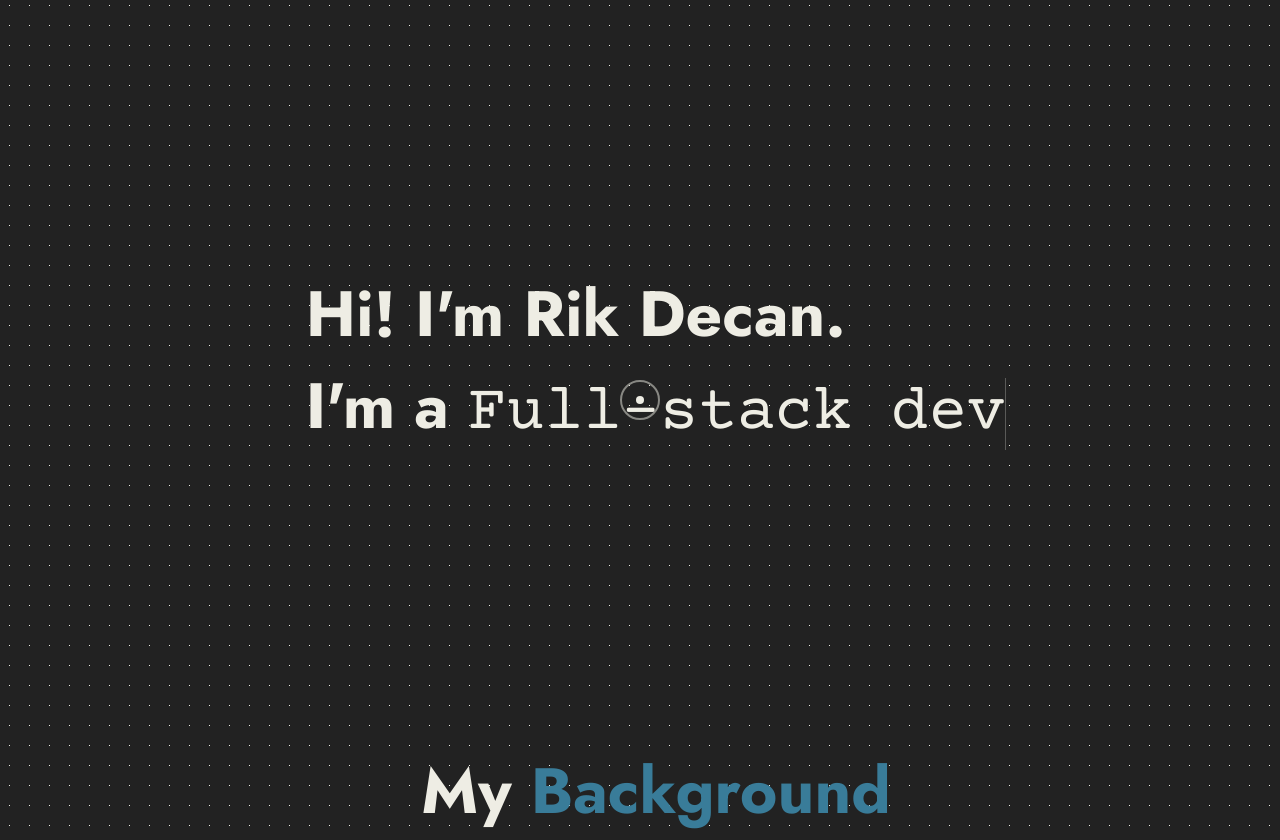
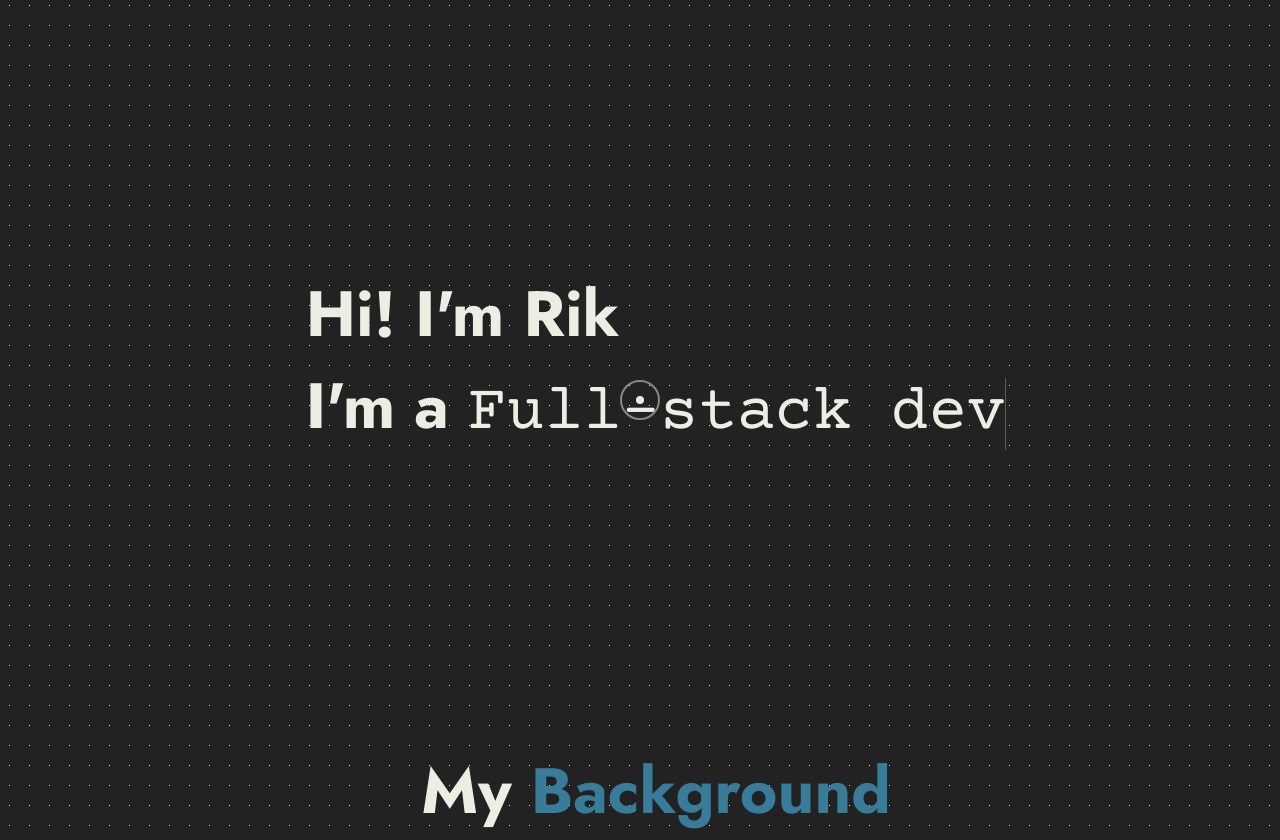
Before and after one commit to RikDecan/rikdecan.github.io, a plain HTML site: page index.html in a window 1280 px wide. Shown: the top 840 px of the page. Drawn offline with nearby package versions, Linux system fonts and the light colour scheme.

Commit message:
Update index.html

```diff
--- a/index.html
+++ b/index.html
@@ -3,7 +3,7 @@
 <head>
     <meta charset="UTF-8">
     <meta name="viewport" content="width=device-width, initial-scale=1.0">
-    <title>Home</title>
+    <title>Rik Decan</title>
     <link rel="stylesheet" href="styles/style.css">
     <link rel="stylesheet" href="styles/navbar.css">
     <link rel="stylesheet" href="styles/hero.css">
@@ -50,7 +50,7 @@
     <article class="wrapper">
         <div class="wrapper1">
 
-            <h1>Hi! I'm Rik Decan. <br> I'm a
+            <h1>Hi! I'm Rik <br> I'm a
             <span class="typewriter" style="color: #eeede4;"></span></h1>
 
         </div>
```
